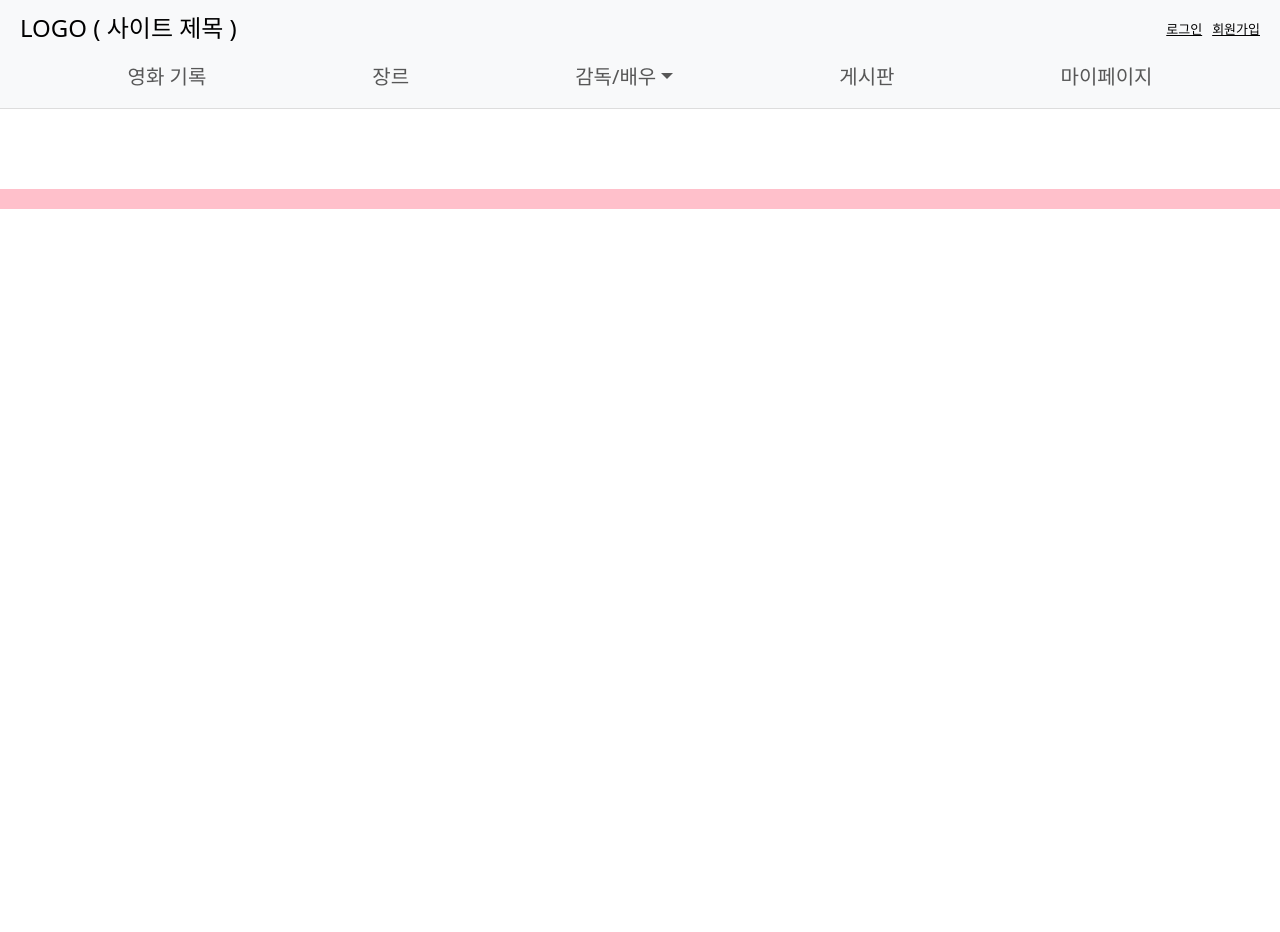
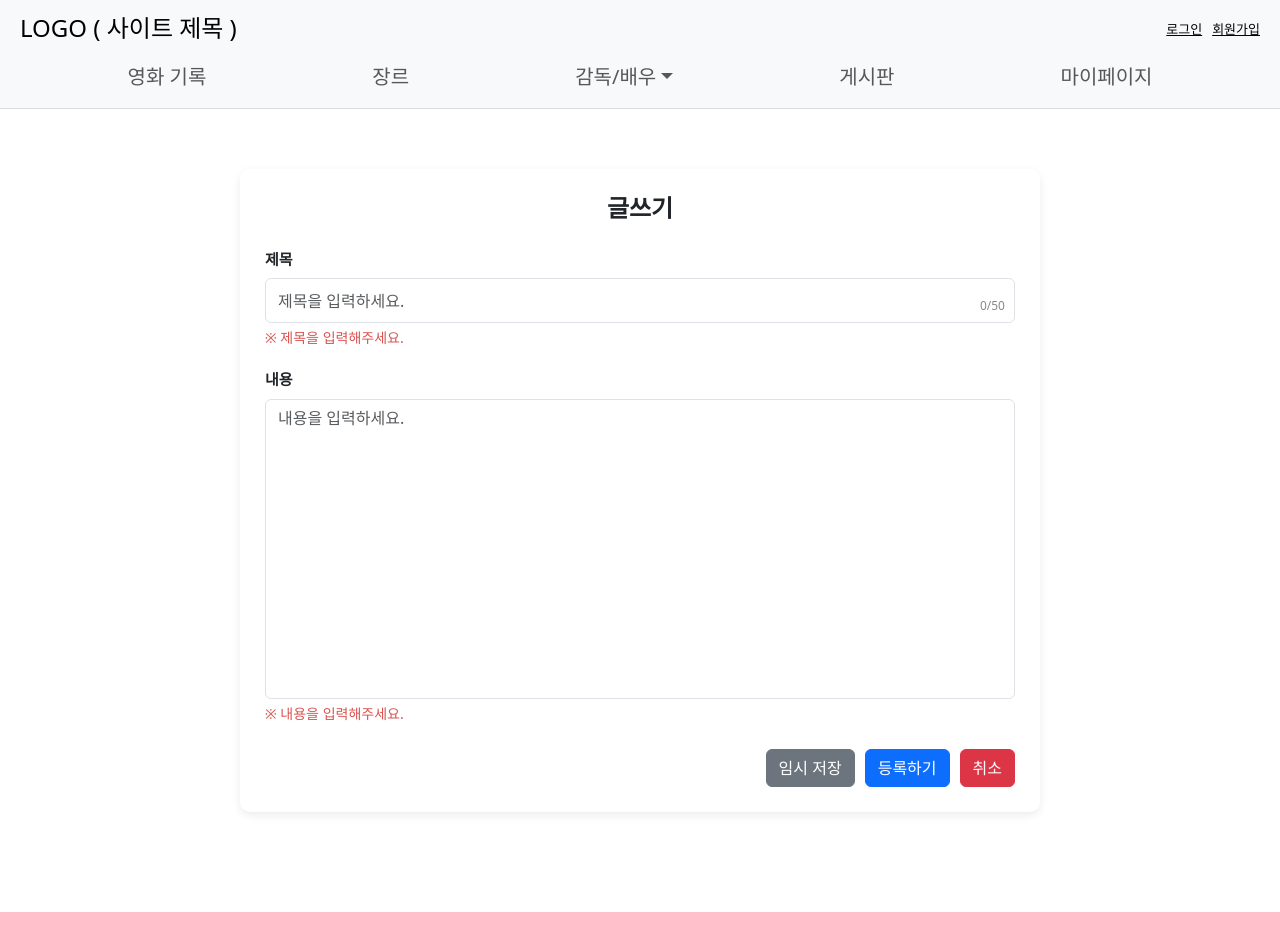
Before and after one commit to ICT-4-A/Frontend, a React (Create React App) app: page /board/write in a window 1280 px wide. Before the commit the page ends 800 px from the top, so only its background shows below. Built offline with nearby package versions, Linux system fonts and the light colour scheme.

Commit message:
게시판 폼 추가

```diff
--- /dev/null
+++ b/src/contents/Board/BoardForm.css
@@ -0,0 +1,86 @@
+/* src/Board/BoardForm.css */
+
+.boardform-container {
+  max-width: 800px;
+  margin: 40px auto;
+  padding: 25px;
+  background: #fff;
+  border-radius: 10px;
+  box-shadow: 0 3px 10px rgba(0,0,0,0.08);
+}
+
+.boardform-title {
+  font-size: 24px;
+  font-weight: bold;
+  margin-bottom: 25px;
+  text-align: center;
+}
+
+.form-group {
+  margin-bottom: 20px;
+}
+
+.form-group label {
+  font-size: 15px;
+  font-weight: 600;
+  margin-bottom: 8px;
+  display: block;
+}
+
+.input-title {
+  height: 45px;
+  font-size: 16px;
+}
+
+.input-content {
+  height: 300px;
+  resize: none;
+  font-size: 16px;
+  padding: 12px;
+}
+
+.button-group {
+  display: flex;
+  justify-content: flex-end;
+  gap: 10px;
+  margin-top: 25px;
+}
+
+.temp-btn {
+  background: #6c757d;
+  border: none;
+}
+
+.submit-btn {
+  background: #007bff;
+  border: none;
+}
+
+.cancel-btn {
+  background: #dc3545;
+  border: none;
+}
+
+.temp-btn:hover,
+.submit-btn:hover,
+.cancel-btn:hover {
+  opacity: 0.9;
+}
+.error-msg {
+  color: #d9534f;
+  font-size: 14px;
+  margin-top: 4px;
+}
+.with-counter {
+  position: relative;
+}
+
+.title-counter {
+  position: absolute;
+  right: 10px;
+  bottom: 8px;
+  font-size: 12px;
+  color: #888;
+  pointer-events: none;
+  background-color: #fff;
+}
--- /dev/null
+++ b/src/contents/Board/BoardForm.tsx
@@ -0,0 +1,50 @@
+import React, { useState } from "react";
+import { useNavigate } from "react-router-dom";
+import "../Board/BoardForm.css";
+
+const BoardForm = () => {
+    const [title,setTitle] = useState("");
+
+    return(
+        <div className="boardform-container">
+            <h3 className="boardform-title">글쓰기</h3>
+            {/* 제목 입력 */}
+            <div className="form-group">
+                <label htmlFor="title">제목</label>
+                <div className="with-counter">
+                <input
+                id="title" type="text" className="form-control input-title"
+                placeholder="제목을 입력하세요."
+                value={title}
+                onChange={(e) => setTitle(e.target.value)} maxLength={50}/>
+                {/* 글자 수 카운터 */}
+                <span className="title-counter">
+                    {title.length}/50
+                </span>
+                </div>
+                {/* 에러 안내문 (UI만) */}
+                <p className="error-msg">※ 제목을 입력해주세요.</p>
+            </div>
+            {/* 내용 입력 */}
+            <div className="form-group">
+                <label htmlFor="content">내용</label>
+                <textarea
+                id="content" className="form-control input-content"
+                placeholder="내용을 입력하세요."></textarea>
+                {/* 에러 안내문 (UI만) */}
+                <p className="error-msg">※ 내용을 입력해주세요.</p>
+            </div>
+            {/* 버튼 */}
+            <div className="button-group">
+                <button className="btn btn-secondary temp-btn">임시 저장</button>
+                <button className="btn btn-primary submit-btn">등록하기</button>
+                <button className="btn btn-danger cancel-btn">취소</button>
+            </div>
+        </div>
+
+
+    );
+};
+
+
+export default BoardForm;
--- a/src/router/AppRoutes.tsx
+++ b/src/router/AppRoutes.tsx
@@ -14,6 +14,7 @@ import MovieDetail from '../contents/Movie/MovieDetail'
 import Board from '../contents/Board/Board'
 import BoardDetail1 from '../contents/Board/BoardDetail1'
 import BoardDetail2 from '../contents/Board/BoardDetail2'
+import BoardForm from '../contents/Board/BoardForm'
 
 
 
@@ -33,6 +34,7 @@ const AppRoutes: React.FC = () => {
         {path : '/mypage', element:<Mypage />},
         {path : '/board/detail1', element:<BoardDetail1  />},
         {path : '/board/detail2', element:<BoardDetail2  />},
+        {path : '/board/write', element:<BoardForm  />},
         {path : '/mypage', element:<Mypage />}
     ]
 
```
